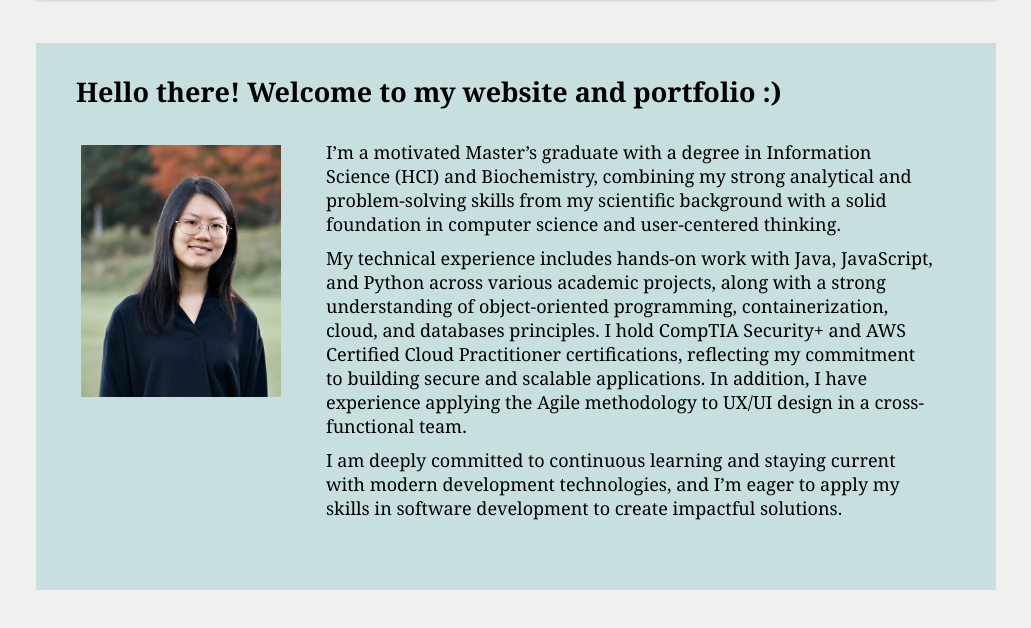
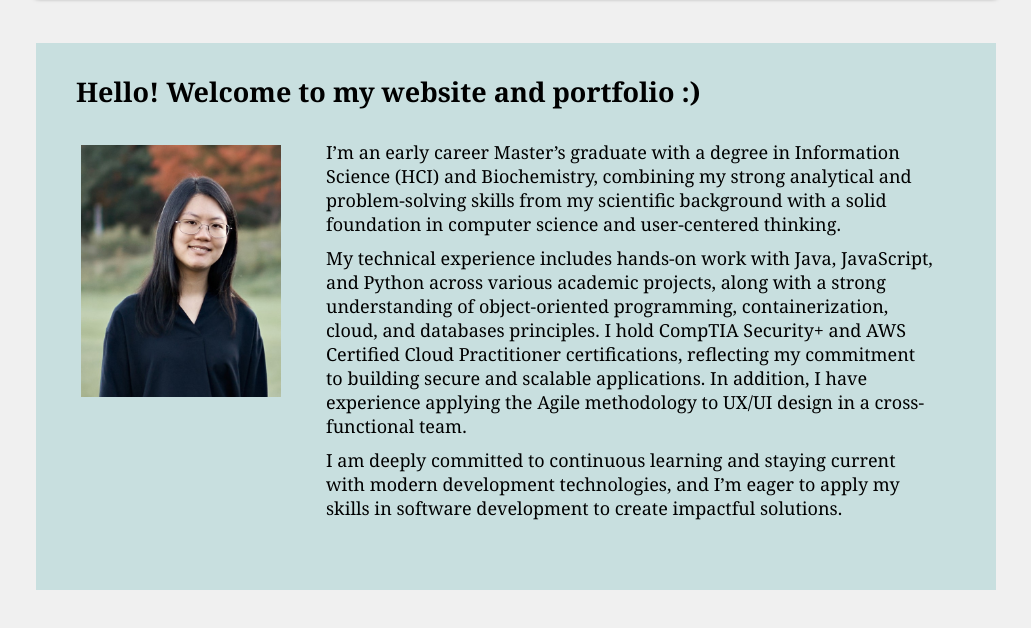
Before and after one commit to annali-portfolio/annali-portfolio.github.io, a plain HTML site: page index.html in a window 1280 px wide. Shown: the part 152-780 px from the top of the page, without its empty margins (124-1155 px from the left). Drawn offline with Linux system fonts and the light colour scheme.

Commit message:
Update index.html
- updated text

```diff
--- a/index.html
+++ b/index.html
@@ -22,7 +22,7 @@
         <br>
 
     <main>
-        <h2>Hello there! Welcome to my website and portfolio :)</h2>
+        <h2>Hello! Welcome to my website and portfolio :)</h2>
 
         <div class="gridwrapper">
             <section class="picone">
@@ -38,7 +38,7 @@
             </section>
 -->
             <section class="aboutmetext">
-                <p>I’m a motivated Master’s graduate with a degree in Information Science (HCI) and Biochemistry, combining my strong analytical and problem-solving skills from my scientific background with a solid foundation in computer science and user-centered thinking.</p>
+                <p>I’m an early career Master’s graduate with a degree in Information Science (HCI) and Biochemistry, combining my strong analytical and problem-solving skills from my scientific background with a solid foundation in computer science and user-centered thinking.</p>
 
                 <p>My technical experience includes hands-on work with Java, JavaScript, and Python across various academic projects, along with a strong understanding of object-oriented programming, containerization, cloud, and databases principles. I hold CompTIA Security+ and AWS Certified Cloud Practitioner certifications, reflecting my commitment to building secure and scalable applications. In addition, I have experience applying the Agile methodology to UX/UI design in a cross-functional team.</p>
 
```
